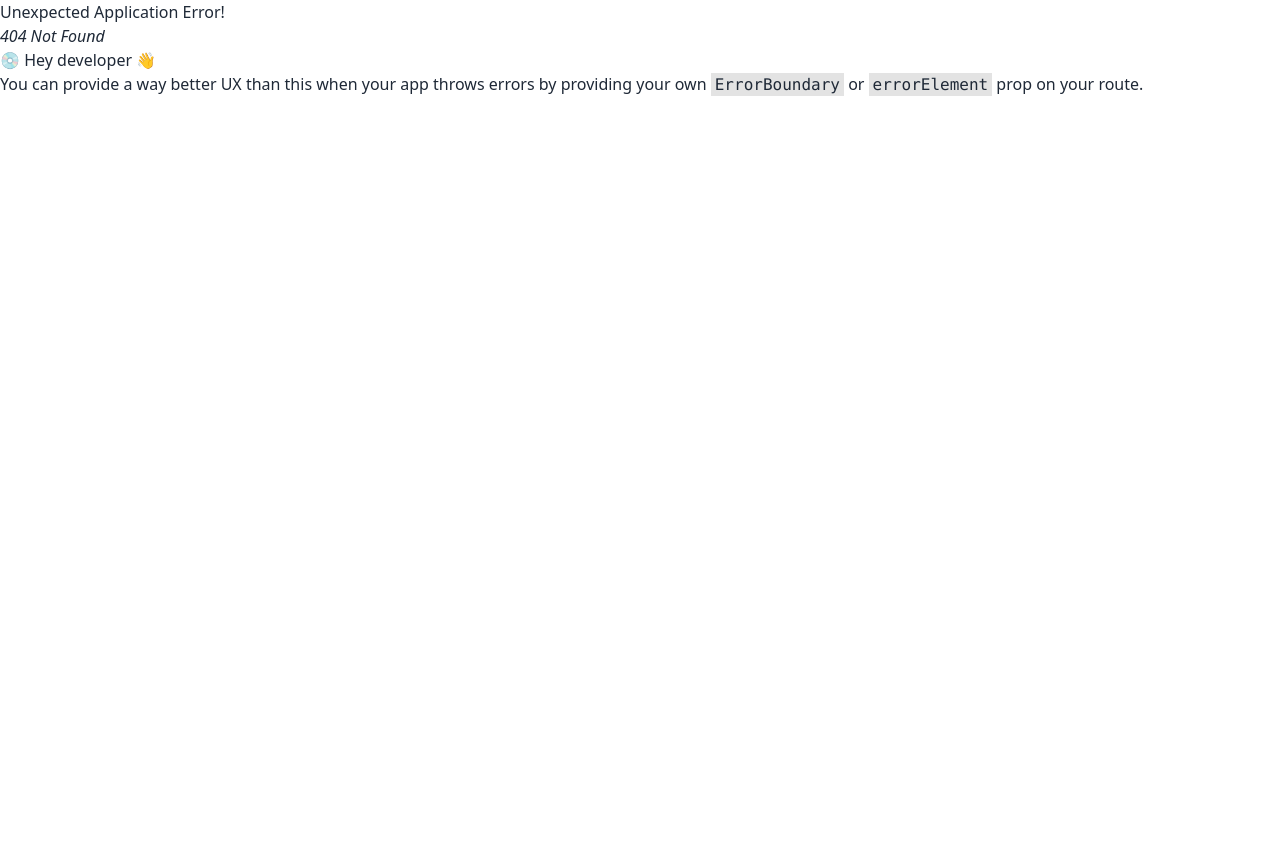
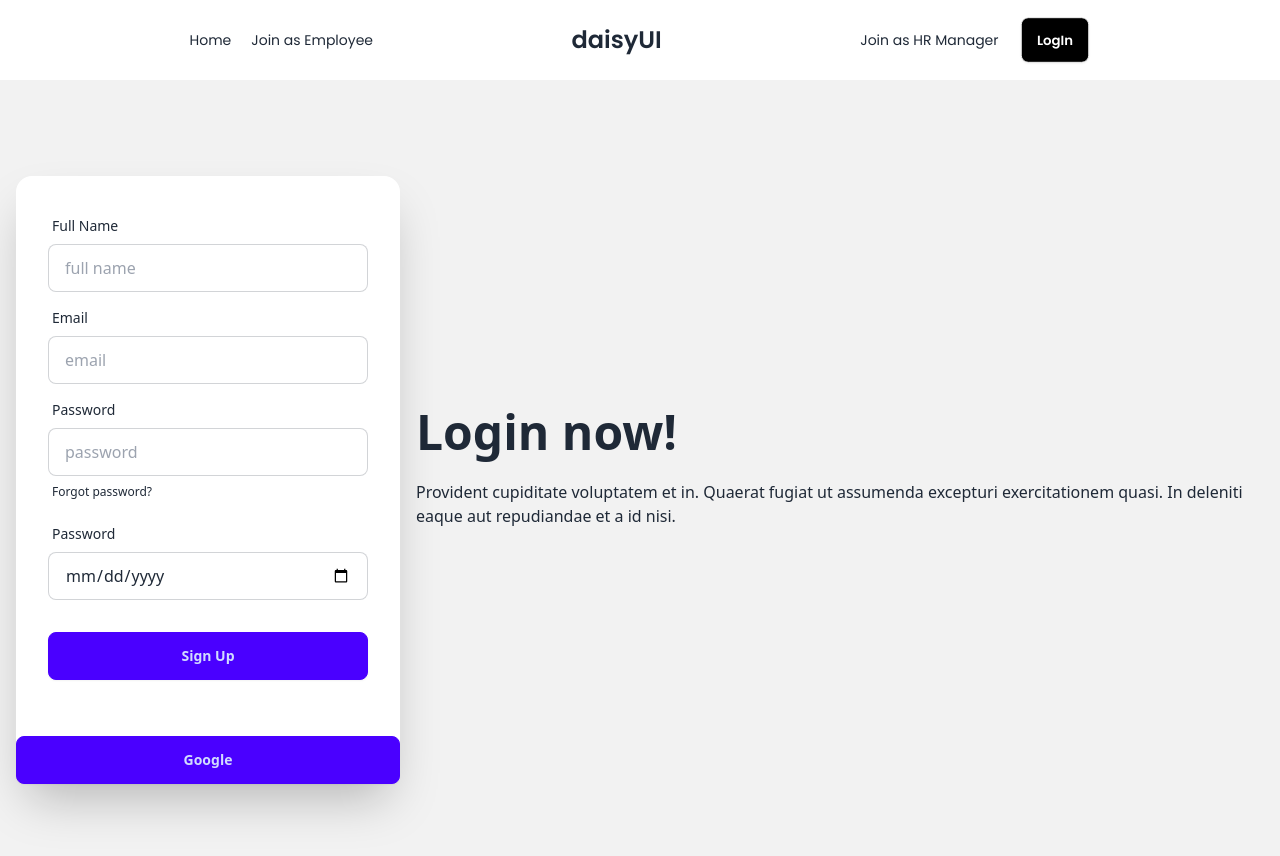
Before and after one commit to MILON-2377/assetManagement-client-site, a React (Vite) app: page /joinAnEmployee in a window 1280 px wide. Before the commit this address had no page. Shown: the top 856 px of the page. Before the commit the page ends 800 px from the top, so only its background shows below. Built offline with nearby package versions, Linux system fonts and the light colour scheme; no server answers.

Commit message:
join as an employee register section implement successfully

```diff
--- a/package.json
+++ b/package.json
@@ -10,6 +10,8 @@
     "preview": "vite preview"
   },
   "dependencies": {
+    "@tanstack/react-query": "^5.40.0",
+    "axios": "^1.7.2",
     "firebase": "^10.12.2",
     "react": "^18.2.0",
     "react-dom": "^18.2.0",
--- a/src/AuthProvider/AuthProvider.jsx
+++ b/src/AuthProvider/AuthProvider.jsx
@@ -1,36 +1,53 @@
-import { GoogleAuthProvider, createUserWithEmailAndPassword, signInWithEmailAndPassword, signInWithPopup } from "firebase/auth";
-import { createContext } from "react";
+import {
+  GoogleAuthProvider,
+  createUserWithEmailAndPassword,
+  onAuthStateChanged,
+  signInWithEmailAndPassword,
+  signInWithPopup,
+  signOut,
+} from "firebase/auth";
+import { createContext, useEffect, useState } from "react";
 import auth from "../FirebaseAuth/Firebase.Config";
 
 export const authContext = createContext(null);
 
-const AuthProvider = ({children}) => {
-
+const AuthProvider = ({ children }) => {
+  const [user, setUser] = useState(null);
 
   // user register auth
   const userRegister = (email, password) => {
     return createUserWithEmailAndPassword(auth, email, password);
-    }
-
+  };
 
   // user login with email and password
   const userLogIn = (email, password) => {
     return signInWithEmailAndPassword(auth, email, password);
-    }
-
+  };
 
   // social login
   const googleProvider = new GoogleAuthProvider();
   const googleLogIn = () => {
     return signInWithPopup(auth, googleProvider);
-    }
+  };
 
-    const authInfo = {userRegister, userLogIn, googleLogIn}
+  // is user active
+  useEffect(() => {
+    const unSubScribe = onAuthStateChanged(auth, (currentUser) => {
+      currentUser ? setUser(currentUser) : setUser(null);
+    });
+
+    return () => unSubScribe();
+  }, []);
+
+  // user logOut
+  const logOut = () => {
+    return signOut(auth);
+  };
+
+  const authInfo = { userRegister, userLogIn, googleLogIn, user, logOut };
 
   return (
-        <authContext.Provider value={authInfo}>
-            {children}
-        </authContext.Provider>
+    <authContext.Provider value={authInfo}>{children}</authContext.Provider>
   );
 };
 
--- /dev/null
+++ b/src/Hooks/AxiousSecureApi/useAxiosSecure.jsx
@@ -0,0 +1,11 @@
+
+
+const useAxiosSecure = () => {
+    return (
+        <div>
+
+        </div>
+    );
+};
+
+export default useAxiosSecure;
--- /dev/null
+++ b/src/Hooks/PublicApi/usePublicApi.jsx
@@ -0,0 +1,11 @@
+import axios from "axios";
+
+const axiousPublic = axios.create({
+    baseURL: "http://localhost:5000",
+})
+
+const usePublicApi = () => {
+    return axiousPublic;
+};
+
+export default usePublicApi;
--- /dev/null
+++ b/src/Layouts/JoinAsAnEmployee/JoinAnEmployee.jsx
@@ -0,0 +1,125 @@
+import { useForm } from "react-hook-form";
+import useAuthProvider from "../../Hooks/AuthProviderHooks/useAuthProvider";
+import usePublicApi from "../../Hooks/PublicApi/usePublicApi";
+import Swal from "sweetalert2";
+
+
+const JoinAnEmployee = () => {
+  const { register, handleSubmit } = useForm();
+  const {userRegister, user} = useAuthProvider();
+  const employeeAxios = usePublicApi();
+
+  console.log(user);
+
+  const onSubmit = (data) => {
+
+    console.log(data);
+    const {email, password, dateOfBirth, fullName} = data;
+    const employeeData = {fullName, email, dateOfBirth};
+
+    userRegister(email, password)
+    .then(res => {
+        // console.log(res);
+        employeeAxios.post("/employees", employeeData)
+        .then(res => {
+            console.log(res);
+            Swal.fire({
+                title: "Register!",
+                text: "Your account register succssfully!",
+                icon: "success"
+              });
+        })
+        .catch(error => {
+            console.log(error);
+        })
+    })
+    .catch(error => {
+        console.log(error);
+    })
+  };
+
+  return (
+    <div className="hero min-h-screen bg-base-200">
+      <div className="hero-content flex-col lg:flex-row-reverse">
+        <div className="text-center lg:text-left">
+          <h1 className="text-5xl font-bold">Login now!</h1>
+          <p className="py-6">
+            Provident cupiditate voluptatem et in. Quaerat fugiat ut assumenda
+            excepturi exercitationem quasi. In deleniti eaque aut repudiandae et
+            a id nisi.
+          </p>
+        </div>
+        <div className="card shrink-0 w-full max-w-sm shadow-2xl bg-base-100">
+          <form onSubmit={handleSubmit(onSubmit)} className="card-body">
+            <div className="form-control">
+              <label className="label">
+                <span className="label-text">Full Name</span>
+              </label>
+              <input
+                type="text"
+                placeholder="full name"
+                {...register("fullName", { required: true })}
+                className="input input-bordered"
+                required
+              />
+            </div>
+
+            <div className="form-control">
+              <label className="label">
+                <span className="label-text">Email</span>
+              </label>
+              <input
+                type="email"
+                placeholder="email"
+                {...register("email", { required: true })}
+                className="input input-bordered"
+                required
+              />
+            </div>
+            <div className="form-control">
+              <label className="label">
+                <span className="label-text">Password</span>
+              </label>
+              <input
+                type="password"
+                placeholder="password"
+                {...register("password", { required: true })}
+                className="input input-bordered"
+                required
+              />
+              <label className="label">
+                <a href="#" className="label-text-alt link link-hover">
+                  Forgot password?
+                </a>
+              </label>
+            </div>
+            <div className="form-control">
+              <label className="label">
+                <span className="label-text">Password</span>
+              </label>
+              <input
+                type="date"
+                {...register("dateOfBirth", { required: true })}
+                className="input input-bordered"
+                required
+              />
+              {/* <label className="label">
+                <a href="#" className="label-text-alt link link-hover">
+                  Forgot password?
+                </a>
+              </label> */}
+            </div>
+            <div className="form-control mt-6">
+              <button className="btn btn-primary">Sign Up</button>
+            </div>
+          </form>
+          <div className="form-control mt-6">
+            <button className="btn btn-primary">Google</button>
+          </div>
+        </div>
+      </div>
+    </div>
+  );
+};
+
+export default JoinAnEmployee;
--- a/src/Layouts/SharedPages/Navbar/Navbar.jsx
+++ b/src/Layouts/SharedPages/Navbar/Navbar.jsx
@@ -1,6 +1,19 @@
 import { NavLink } from "react-router-dom";
+import useAuthProvider from "../../../Hooks/AuthProviderHooks/useAuthProvider";
 
 const Navbar = () => {
+  const { logOut, user } = useAuthProvider();
+
+  const handleUsrLogOut = () => {
+    logOut()
+      .then((res) => {
+        console.log(res);
+      })
+      .catch((error) => {
+        console.log(error);
+      });
+  };
+
   return (
     <div className="navbar font-Poppins flex items-center justify-evenly bg-base-100">
       <div className="navbar-start lg:hidden ">
@@ -53,7 +66,7 @@ const Navbar = () => {
           <NavLink>
             <li>Home</li>
           </NavLink>
-          <NavLink>
+          <NavLink to="/joinAnEmployee">
             <li>Join as Employee</li>
           </NavLink>
           {/* <NavLink>
@@ -87,17 +100,61 @@ const Navbar = () => {
 
       <div className="navbar-center hidden lg:flex">
         <ul className="menu font-Poppins flex items-center justify-center gap-5 menu-horizontal px-1">
-
           <NavLink>
             <li>Join as HR Manager</li>
           </NavLink>
-          <button className="btn font-Poppins bg-black text-white ">LogIn</button>
+          <button className="btn font-Poppins bg-black text-white ">
+            LogIn
+          </button>
         </ul>
       </div>
 
       {/* login button section for medium and small devices */}
       <div className=" lg:hidden navbar-end ">
-        <NavLink to='/login' className="btn bg-black hover:bg-black hover:bg-opacity-70 text-white ">LogIn</NavLink>
+        {user ? (
+          <>
+            <div className="dropdown dropdown-end">
+              <div
+                tabIndex={0}
+                role="button"
+                className="btn btn-ghost btn-circle avatar"
+              >
+                <div className="w-10 rounded-full">
+                  <img
+                    alt="Tailwind CSS Navbar component"
+                    src={user?.photoURL}
+                  />
+                </div>
+              </div>
+              <ul
+                tabIndex={0}
+                className="menu menu-sm dropdown-content mt-3 z-[1] p-2 shadow bg-base-100 rounded-box w-52"
+              >
+                <li>
+                  <a className="justify-between">
+                    Profile
+                    <span className="badge">New</span>
+                  </a>
+                </li>
+                <li>
+                  <a>Settings</a>
+                </li>
+                <li onClick={handleUsrLogOut}>
+                  <a>Logout</a>
+                </li>
+              </ul>
+            </div>
+          </>
+        ) : (
+          <>
+            <NavLink
+              to="/login"
+              className="btn bg-black hover:bg-black hover:bg-opacity-70 text-white "
+            >
+              LogIn
+            </NavLink>
+          </>
+        )}
       </div>
     </div>
   );
--- a/src/Routes/Router.jsx
+++ b/src/Routes/Router.jsx
@@ -3,6 +3,7 @@ import Main from "../Root/Main";
 import Home from "../Layouts/Home/Home";
 import LogIn from "../Layouts/LogInPage/LogIn";
 import Register from "../Layouts/RegisterPage/Register";
+import JoinAnEmployee from "../Layouts/JoinAsAnEmployee/JoinAnEmployee";
 
 const router = createBrowserRouter([
     {
@@ -20,6 +21,10 @@ const router = createBrowserRouter([
             {
                 path: "/register",
                 element: <Register></Register>
+            },
+            {
+                path: "/joinAnEmployee",
+                element: <JoinAnEmployee></JoinAnEmployee>
             }
         ]
     }
--- a/src/main.jsx
+++ b/src/main.jsx
@@ -4,11 +4,16 @@ import { RouterProvider } from "react-router-dom";
 import router from "./Routes/Router";
 import "./index.css";
 import AuthProvider from "./AuthProvider/AuthProvider";
+import { QueryClient, QueryClientProvider } from "@tanstack/react-query";
+
+const queryClient = new QueryClient();
 
 ReactDOM.createRoot(document.getElementById("root")).render(
   <React.StrictMode>
     <AuthProvider>
-      <RouterProvider router={router}></RouterProvider>
+      <QueryClientProvider client={queryClient}>
+        <RouterProvider router={router}></RouterProvider>
+      </QueryClientProvider>
     </AuthProvider>
   </React.StrictMode>
 );
```
Also changed, not shown: 1 other file (tests, documents, lock files or other folders). Lines whose indentation alone changed are shown as unchanged.
